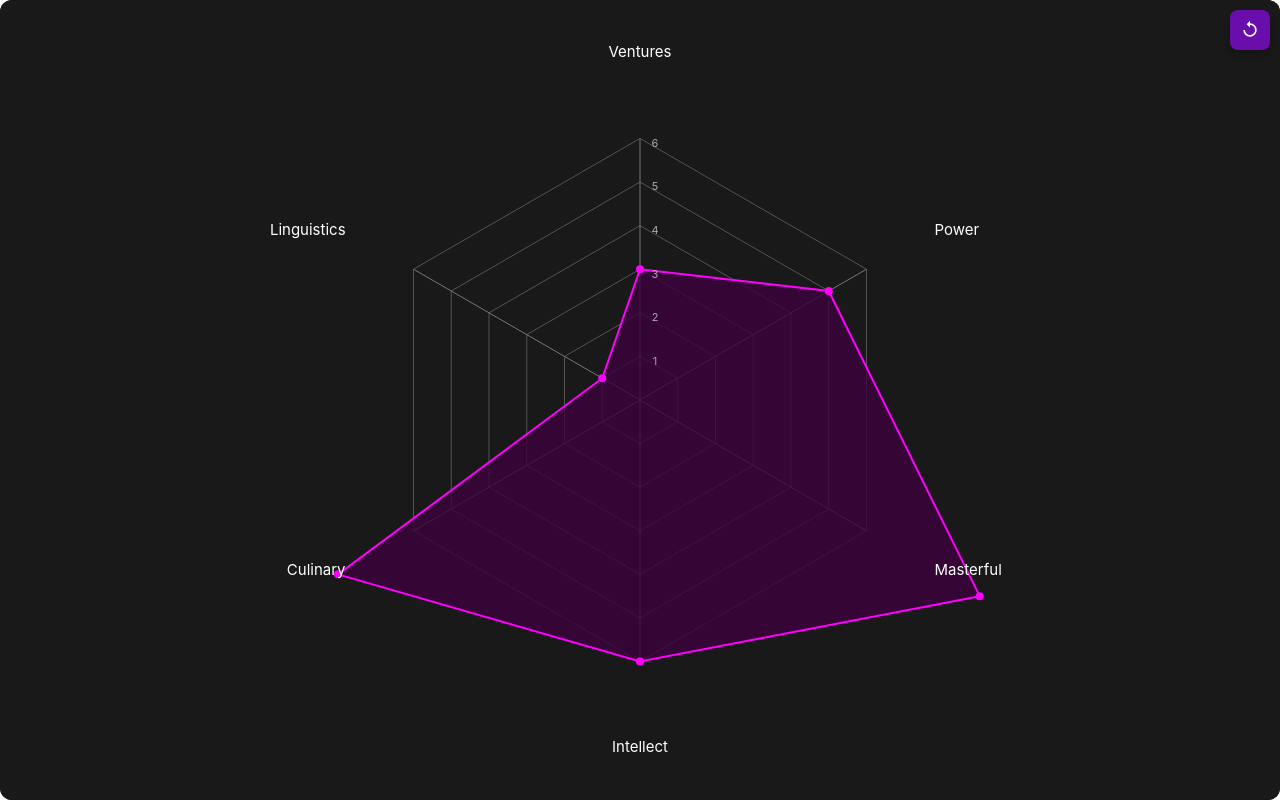
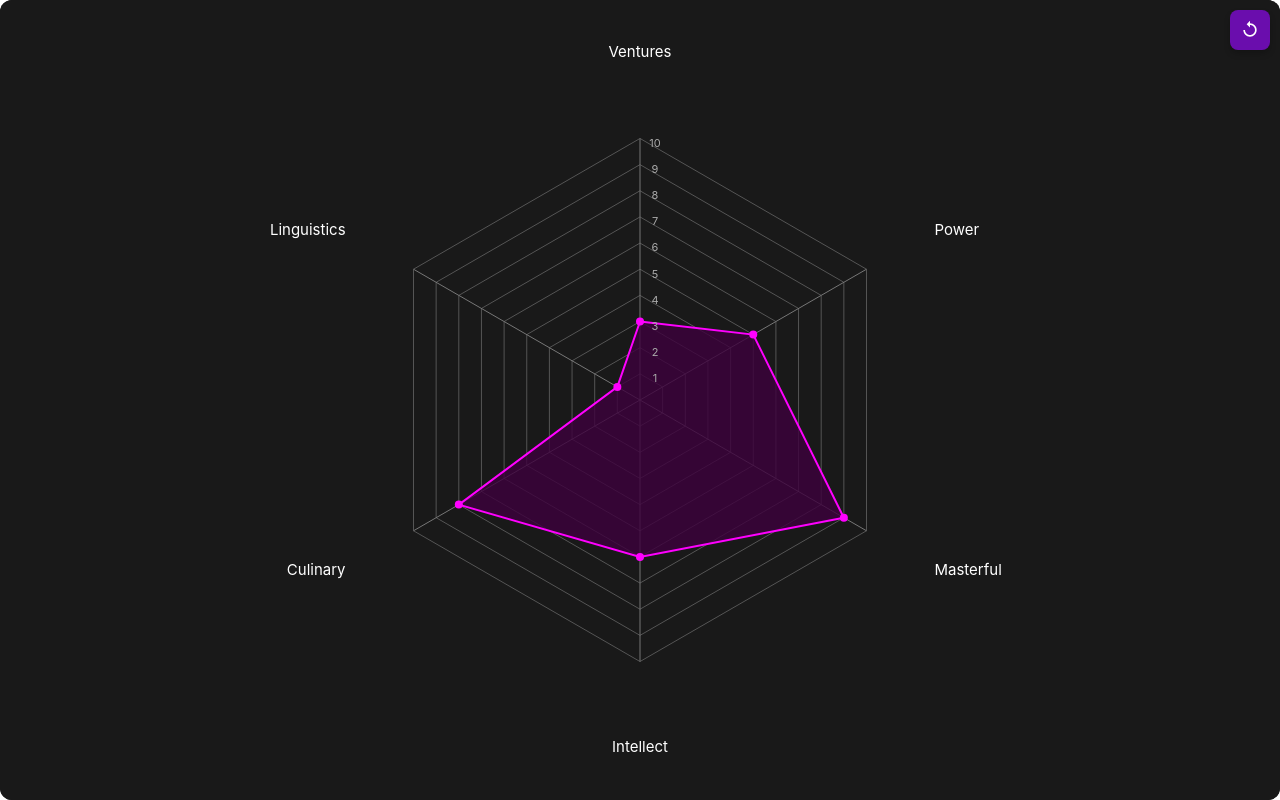
Before and after one commit to RichardEricPP/Notion_Leveling, a plain HTML site: page 1.Grafico/Spider.html in a window 1280 px wide. Both pictures are taken after a click on the button "Actualizar Datos". Drawn offline with nearby package versions, Linux system fonts and the light colour scheme.

Commit message:
Update Spider.html

```diff
--- a/1.Grafico/Spider.html
+++ b/1.Grafico/Spider.html
@@ -12,7 +12,7 @@
             margin: 0;
             padding: 0;
             overflow: hidden; /* Evita barras de desplazamiento */
-            background-color: transparent; /* Fondo del body transparente */
+            background-color: transparent; /* Mantiene el body transparente por si acaso */
         }
         body {
             font-family: 'Inter', sans-serif;
@@ -30,10 +30,9 @@
             display: flex; /* Flexbox para centrar el canvas dentro */
             justify-content: center;
             align-items: center;
-            /* margin: auto; eliminado ya que width/height 100% lo hacen innecesario */
             overflow: hidden; /* Asegura que nada se salga del wrapper */
             border-radius: 0.75rem; /* Bordes redondeados para el contenedor */
-            background-color: #191919; /* Fondo ajustado a #191919 */
+            background-color: #191919; /* Fondo del contenedor: #191919 */
         }
         canvas {
             position: absolute;
@@ -42,7 +41,7 @@
             width: 100%; /* El canvas ocupa el 100% del tamaño de su contenedor */
             height: 100%; /* El canvas ocupa el 100% del tamaño de su contenedor */
             display: block;
-            background-color: #191919; /* Fondo ajustado a #191919 */
+            background-color: #191919; /* Fondo del canvas: #191919 */
         }
         .refresh-button-container {
             position: absolute;
@@ -142,7 +141,7 @@
             }
         }
 
-        function drawSpiderChart(ctx, skills, cssWidth, cssHeight, maxSkillValue = 6) {
+        function drawSpiderChart(ctx, skills, cssWidth, cssHeight, dynamicMaxSkillValue) {
             const margin = 60;
             const effectiveWidth = cssWidth - 2 * margin;
             const effectiveHeight = cssHeight - 2 * margin;
@@ -158,7 +157,8 @@
             ctx.strokeStyle = '#555555';
             ctx.lineWidth = 1;
 
-            const numLevels = maxSkillValue;
+            // Usa el valor máximo dinámico para dibujar los niveles
+            const numLevels = dynamicMaxSkillValue;
             for (let i = 1; i <= numLevels; i++) {
                 const currentRadius = radius * (i / numLevels);
                 ctx.beginPath();
@@ -193,7 +193,7 @@
             ctx.lineWidth = 2;
 
             skills.forEach((skill, index) => {
-                const skillValueRatio = skill.value / maxSkillValue;
+                const skillValueRatio = skill.value / numLevels; // Usa numLevels (dynamicMaxSkillValue)
                 const pointRadius = radius * skillValueRatio;
                 const angle = index * angleIncrement - Math.PI / 2;
                 const x = centerX + pointRadius * Math.cos(angle);
@@ -211,7 +211,7 @@
 
             ctx.fillStyle = '#FF00FF';
             skills.forEach((skill, index) => {
-                const skillValueRatio = skill.value / maxSkillValue;
+                const skillValueRatio = skill.value / numLevels; // Usa numLevels (dynamicMaxSkillValue)
                 const pointRadius = radius * skillValueRatio;
                 const angle = index * angleIncrement - Math.PI / 2;
                 const x = centerX + pointRadius * Math.cos(angle);
@@ -268,7 +268,6 @@
             const ctx = canvas.getContext('2d');
             const chartWrapper = document.querySelector('.chart-wrapper');
 
-            // Usar el tamaño del contenedor principal (chart-wrapper)
             const cssWidth = chartWrapper.offsetWidth;
             const cssHeight = chartWrapper.offsetHeight;
 
@@ -280,7 +279,12 @@
             const loadedData = await loadCharacterData();
 
             if (loadedData.skills && loadedData.skills.length > 0) {
-                drawSpiderChart(ctx, loadedData.skills, cssWidth, cssHeight);
+                // Calcula el valor máximo de las habilidades
+                const maxSkillValueInLoadedData = Math.max(...loadedData.skills.map(s => s.value));
+                // Asegura que la escala vaya al menos hasta 6, y siempre un nivel por encima del valor más alto
+                const dynamicMaxSkillValue = Math.max(6, maxSkillValueInLoadedData + 1);
+
+                drawSpiderChart(ctx, loadedData.skills, cssWidth, cssHeight, dynamicMaxSkillValue);
             } else {
                 console.error("Los datos de habilidades no son válidos o están vacíos.");
                 ctx.font = '16px Inter';
@@ -295,7 +299,6 @@
             const ctx = canvas.getContext('2d');
             const chartWrapper = document.querySelector('.chart-wrapper');
 
-            // Usar el tamaño del contenedor principal (chart-wrapper)
             const cssWidth = chartWrapper.offsetWidth;
             const cssHeight = chartWrapper.offsetHeight;
 
@@ -306,7 +309,11 @@
 
             loadCharacterData().then(loadedData => {
                 if (loadedData.skills && loadedData.skills.length > 0) {
-                    drawSpiderChart(ctx, loadedData.skills, cssWidth, cssHeight);
+                    // Calcula el valor máximo de las habilidades
+                    const maxSkillValueInLoadedData = Math.max(...loadedData.skills.map(s => s.value));
+                    const dynamicMaxSkillValue = Math.max(6, maxSkillValueInLoadedData + 1);
+
+                    drawSpiderChart(ctx, loadedData.skills, cssWidth, cssHeight, dynamicMaxSkillValue);
                 } else {
                     ctx.font = '16px Inter';
                     ctx.fillStyle = 'red';
@@ -325,7 +332,11 @@
                 const cssWidth = chartWrapper.offsetWidth;
                 const cssHeight = chartWrapper.offsetHeight;
 
-                drawSpiderChart(ctx, loadedData.skills, cssWidth, cssHeight);
+                // Calcula el valor máximo de las habilidades
+                const maxSkillValueInLoadedData = Math.max(...loadedData.skills.map(s => s.value));
+                const dynamicMaxSkillValue = Math.max(6, maxSkillValueInLoadedData + 1);
+
+                drawSpiderChart(ctx, loadedData.skills, cssWidth, cssHeight, dynamicMaxSkillValue);
                 console.log("Datos del gráfico actualizados manualmente.");
             });
         });
```
